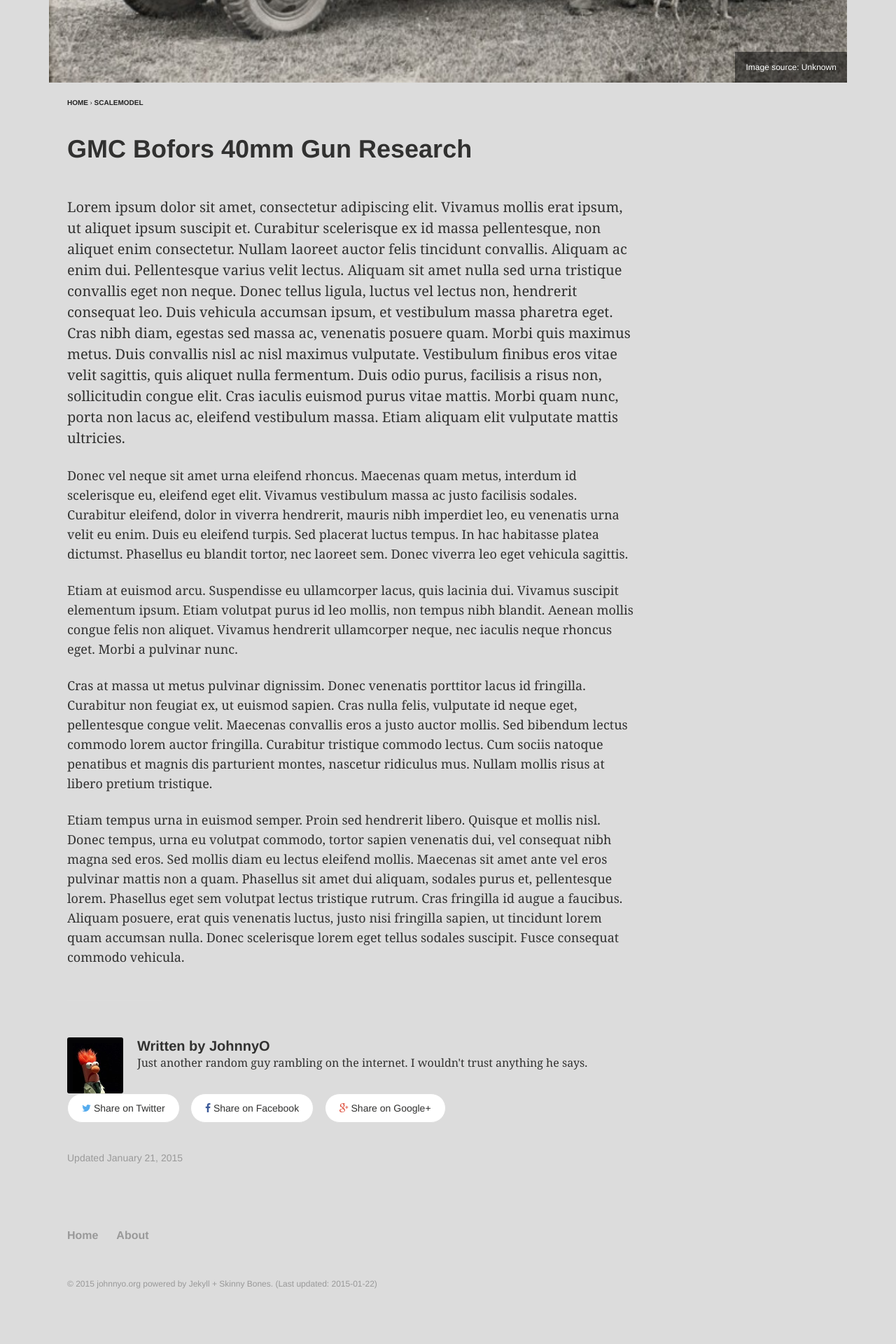
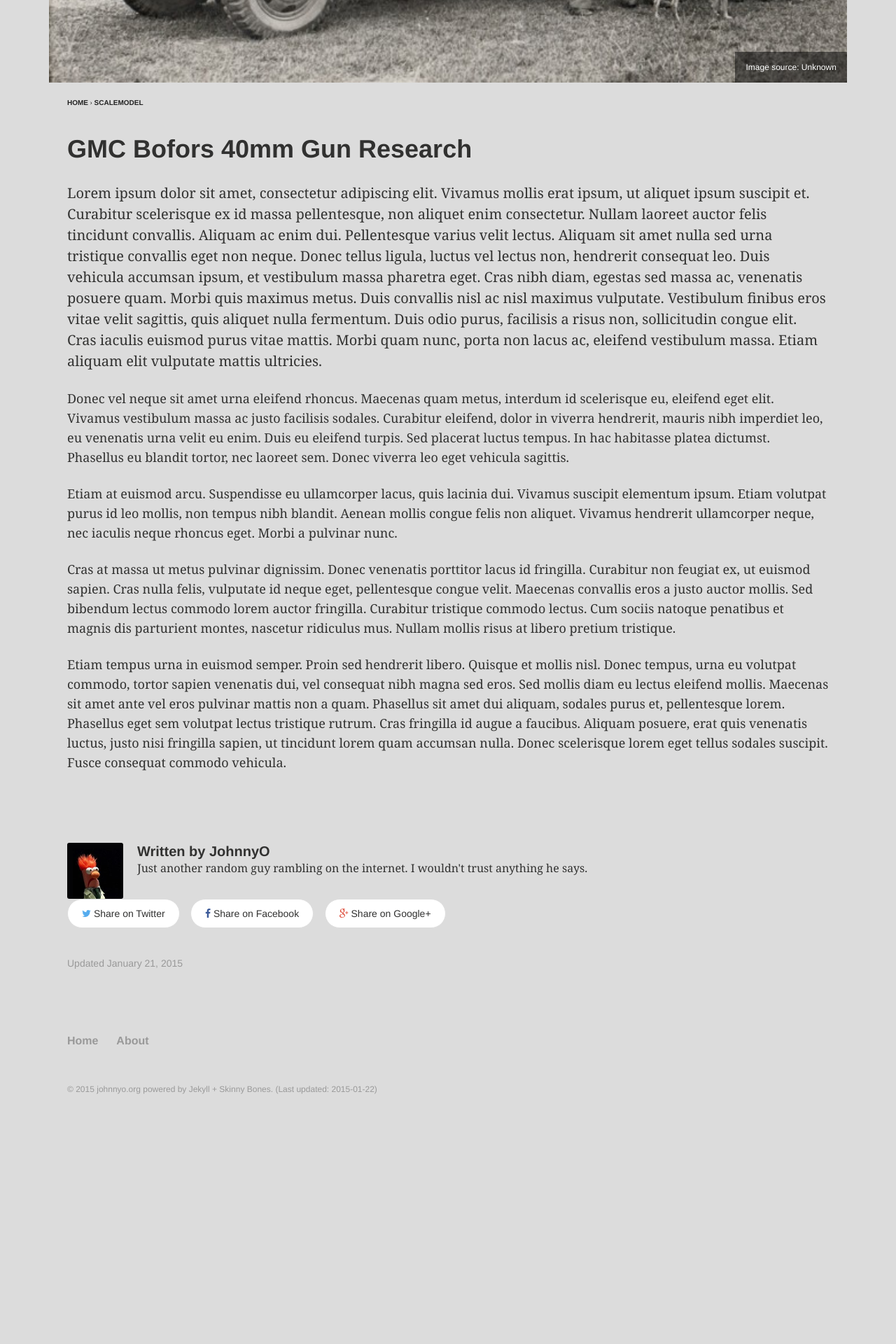
Before and after one commit to JohnnyO/johnnyo.github.com, a Jekyll site: the page built from _posts/2015-01-21-gmc-bofors-part-0.md, in a window 1280 px wide. Shown: the part 830-2750 px from the top of the page at 70% size. Built offline with Jekyll 4.4.1, drawn with Linux system fonts in a browser that asks for light colours; after the commit the page ends 2472 px from its top, so only the background shows below that.

Commit message:
Changing the layout of inner-wrap and page-content

```diff
--- a/_sass/_layout.scss
+++ b/_sass/_layout.scss
@@ -143,9 +143,7 @@
 
 #main {
 	.inner-wrap {
-		@include media($medium) {
-			@include span-columns(9);
-		}
+		@include fill-parent;
 	}
 	.toc {
 		@include media($medium) {
@@ -160,13 +158,7 @@
 	}
 	@at-root {
 		.page-content {
-			@include media($medium) {
-				@include row($direction: RTL);
-				//@include span-columns(9 of 9);
-			}
-			@include media($large) {
-				@include span-columns(9 of 9);
-			}
+			@include fill-parent;
 			// larger font for intro paragraph
 			> p {
 				&:first-child {
```
